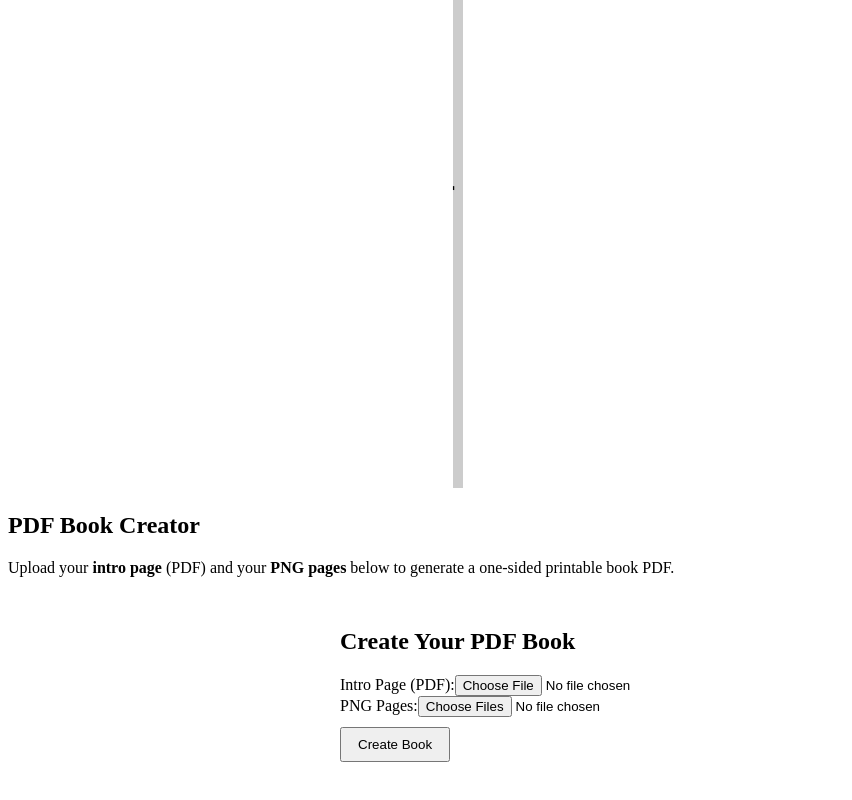
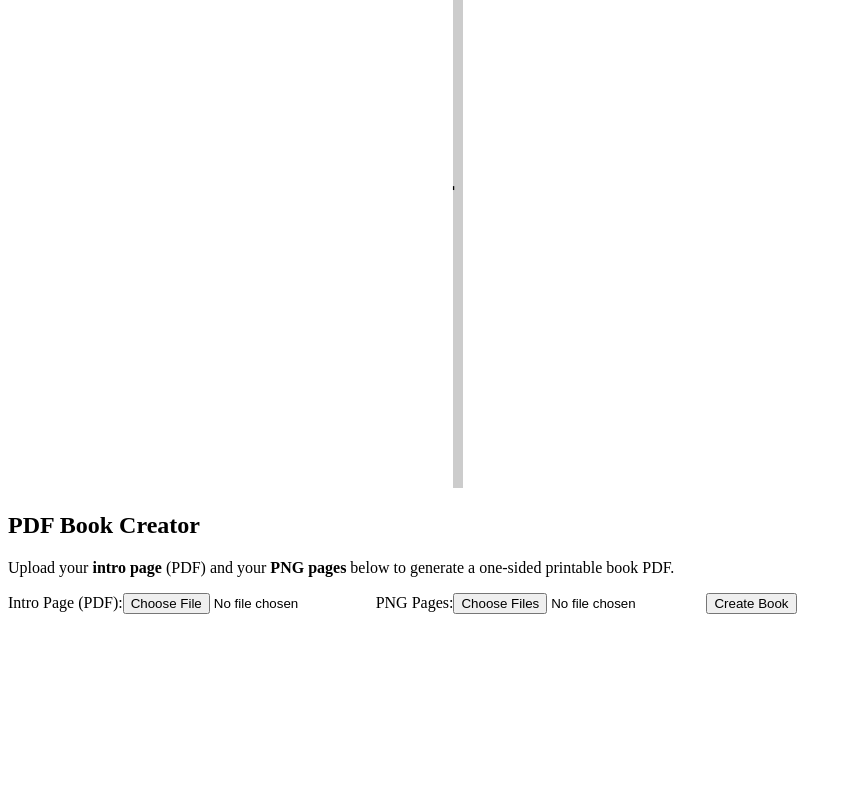
Before and after one commit to avfaulkner/book-page-estimator, a React (Vite) app: page / in a window 1280 px wide. Shown: the part 620-1420 px from the top of the page, without its empty margins (0-852 px from the left). After the commit the page ends 1250 px from the top, so only its background shows below. Built offline with nearby package versions, Linux system fonts and the light colour scheme.

Commit message:
add pdf from image creator

```diff
--- a/src/components/App.tsx
+++ b/src/components/App.tsx
@@ -58,7 +58,6 @@ const App = () => {
 
 export default App;
 
-
 // This is the main App component that combines the book page estimator,
 // cover editor, and PDF book creator into a single clean interface.
 // Tailwind CSS styling ensures consistent spacing, shadows, and typography.
--- a/src/components/PdfBookCreator.tsx
+++ b/src/components/PdfBookCreator.tsx
@@ -1,12 +1,13 @@
-import React, { useState } from "react";
+import React, { useState, FormEvent, ChangeEvent } from "react";
 
-const PdfBookCreator = () => {
-  const [introPdf, setIntroPdf] = useState(null);
-  const [images, setImages] = useState([]);
+const PdfBookCreator: React.FC = () => {
+  const [introPdf, setIntroPdf] = useState<File | null>(null);
+  const [images, setImages] = useState<File[]>([]);
   const [loading, setLoading] = useState(false);
   const [status, setStatus] = useState("");
+  const [progress, setProgress] = useState(0);
 
-  const handleSubmit = async (e) => {
+  const handleSubmit = async (e: FormEvent<HTMLFormElement>) => {
     e.preventDefault();
     if (!introPdf || images.length === 0) {
       setStatus("Please upload an intro PDF and at least one PNG image.");
@@ -14,77 +15,153 @@ const PdfBookCreator = () => {
     }
 
     setLoading(true);
-    setStatus("Creating your book...");
+    setProgress(0);
+    setStatus("Uploading files...");
 
     const formData = new FormData();
     formData.append("intro_pdf", introPdf);
     images.forEach((img) => formData.append("images", img));
 
-    try {
-      const response = await fetch(
-        "https://imgs-to-pdf-book.onrender.com/api/create-pdf-book",
-        {
-          method: "POST",
-          body: formData,
-        }
+    const xhr = new XMLHttpRequest();
+
+    xhr.open(
+      "POST",
+      import.meta.env.VITE_RENDER_API_URL ||
+        "https://imgs-to-pdf-book.onrender.com/api/create-pdf-book"
     );
 
-      if (!response.ok) throw new Error("Error creating PDF.");
+    xhr.responseType = "blob";
 
-      const blob = await response.blob();
+    xhr.upload.onprogress = (event) => {
+      if (event.lengthComputable) {
+        const percent = Math.round((event.loaded / event.total) * 100);
+        setProgress(percent);
+        setStatus(`Uploading files... ${percent}%`);
+      }
+    };
+
+    xhr.onload = () => {
+      if (xhr.status === 200) {
+        const blob = xhr.response;
         const url = window.URL.createObjectURL(blob);
         const a = document.createElement("a");
         a.href = url;
         a.download = "book.pdf";
         a.click();
+        setStatus("Success! Book created! Your PDF has been downloaded.");
+      } else {
+        setStatus("❌ Error creating PDF. Please try again.");
+      }
+      setLoading(false);
+    };
 
-      setStatus("Book created! Your PDF has been downloaded.");
-    } catch (error) {
-      console.error(error);
-      setStatus("Something went wrong. Please try again.");
-    } finally {
+    xhr.onerror = () => {
+      setStatus("❌ Network error. Please try again.");
       setLoading(false);
-    }
+    };
+
+    xhr.send(formData);
+  };
+
+  const handleIntroChange = (e: ChangeEvent<HTMLInputElement>) => {
+    const file = e.target.files?.[0] || null;
+    setIntroPdf(file);
+  };
+
+  const handleImagesChange = (e: ChangeEvent<HTMLInputElement>) => {
+    const files = e.target.files ? Array.from(e.target.files) : [];
+    setImages(files);
   };
 
   return (
-    <div style={{ maxWidth: "600px", margin: "auto", padding: "1rem" }}>
-      <h2>Create Your PDF Book</h2>
-      <form onSubmit={handleSubmit}>
-        <label>
+    <div className="space-y-4">
+      <form
+        onSubmit={handleSubmit}
+        className="flex flex-col gap-3 bg-white p-4 rounded border border-gray-200 shadow-sm"
+      >
+        <label className="font-medium text-gray-700">
           Intro Page (PDF):
           <input
             type="file"
             accept="application/pdf"
-            onChange={(e) => setIntroPdf(e.target.files[0])}
+            onChange={handleIntroChange}
             required
+            className="block w-full mt-1 text-sm text-gray-600"
           />
         </label>
-        <br />
-        <label>
+
+        <label className="font-medium text-gray-700">
           PNG Pages:
           <input
             type="file"
             accept="image/png"
             multiple
-            onChange={(e) => setImages([...e.target.files])}
+            onChange={handleImagesChange}
             required
+            className="block w-full mt-1 text-sm text-gray-600"
           />
         </label>
-        <br />
+
         <button
           type="submit"
           disabled={loading}
-          style={{
-            marginTop: "10px",
-            padding: "8px 16px",
-            cursor: loading ? "wait" : "pointer",
-          }}
+          className={`flex items-center justify-center gap-2 text-white font-semibold rounded py-2 px-4 transition ${
+            loading
+              ? "bg-blue-300 cursor-not-allowed"
+              : "bg-blue-600 hover:bg-blue-700"
+          }`}
         >
-          {loading ? "Processing..." : "Create Book"}
+          {loading ? (
+            <>
+              <svg
+                className="animate-spin h-5 w-5 text-white"
+                xmlns="http://www.w3.org/2000/svg"
+                fill="none"
+                viewBox="0 0 24 24"
+              >
+                <circle
+                  className="opacity-25"
+                  cx="12"
+                  cy="12"
+                  r="10"
+                  stroke="currentColor"
+                  strokeWidth="4"
+                ></circle>
+                <path
+                  className="opacity-75"
+                  fill="currentColor"
+                  d="M4 12a8 8 0 018-8v4a4 4 0 00-4 4H4z"
+                ></path>
+              </svg>
+              Processing...
+            </>
+          ) : (
+            "Create Book"
+          )}
         </button>
+
+        {/* Progress bar */}
+        {loading && (
+          <div className="w-full bg-gray-200 rounded h-3 mt-2">
+            <div
+              className="bg-blue-600 h-3 rounded transition-all duration-200"
+              style={{ width: `${progress}%` }}
+            ></div>
+          </div>
+        )}
       </form>
-      <p style={{ marginTop: "10px" }}>{status}</p>
+
+      <p
+        className={`text-sm font-medium ${
+          status.startsWith("📤") || status.startsWith("Success") //
+            ? "text-green-600"
+            : status.startsWith("❌")
+            ? "text-red-600"
+            : "text-gray-600"
+        }`}
+      >
+        {status}
+      </p>
     </div>
   );
 };
```
Lines whose indentation alone changed are shown as unchanged.
